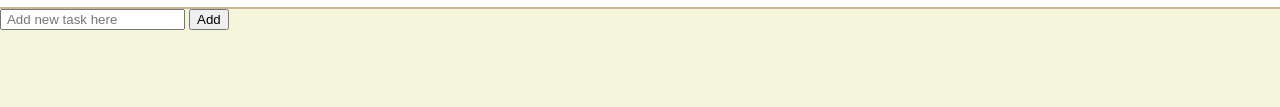
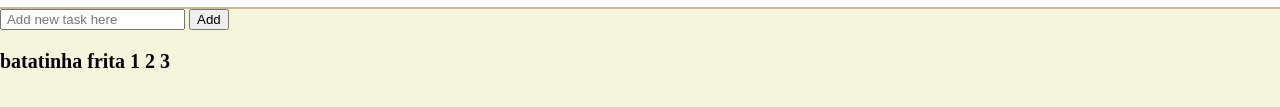
Before and after one commit to LaysaPinho/Check-list, a plain HTML site: page index.html in a window 1280 px wide. Shown: the part 575-682 px from the top of the page. Drawn offline with Linux system fonts and the light colour scheme.

Commit message:
Inclusão da Branch primária

```diff
--- a/index.html
+++ b/index.html
@@ -41,5 +41,7 @@
     <button onclick="addTask()">Add</button>
 </div>
 
+<p>batatinha frita 1 2 3 </p>
+
 </body>
 </html>
```
